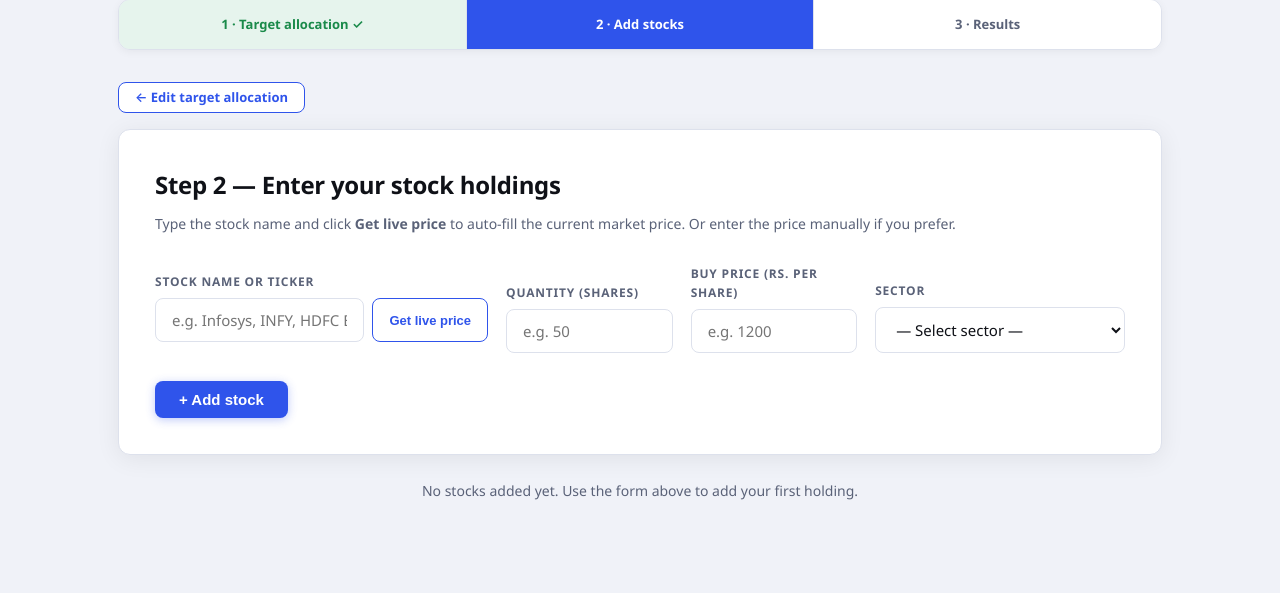
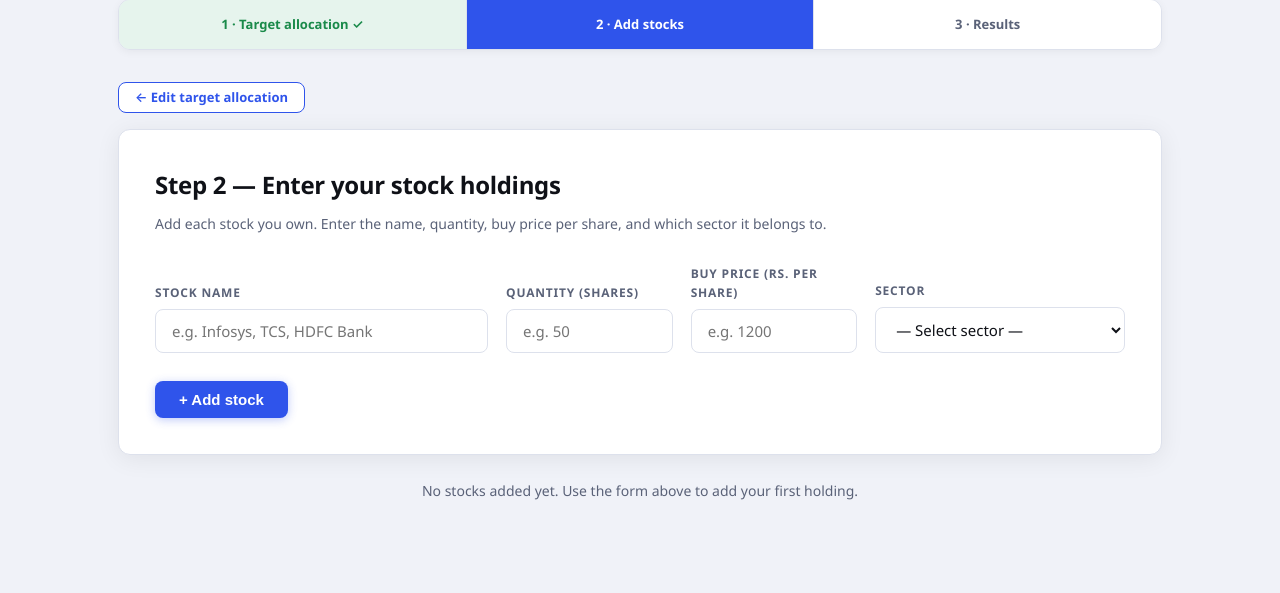
Before and after one commit to Bhavyamahan/stock-portfolio-diversification, a Flask app: page /session/1/stocks in a window 1280 px wide. Shown: the part 113-706 px from the top of the page. Run offline with Flask 3, Linux system fonts and the light colour scheme; the visitor is signed in with stand-in values (Sample User, id 1); data that the repository does not hold is empty; some libraries are stand-ins or nearby versions.

Commit message:
add_stocks.html

```diff
--- a/app/templates/add_stocks.html
+++ b/app/templates/add_stocks.html
@@ -11,21 +11,12 @@
 </div>
 <div class="card">
   <h2>Step 2 — Enter your stock holdings</h2>
-  <p class="hint">
-    Type the stock name and click <strong>Get live price</strong> to auto-fill the current market price.
-    Or enter the price manually if you prefer.
-  </p>
+  <p class="hint">Add each stock you own. Enter the name, quantity, buy price per share, and which sector it belongs to.</p>
   <form action="" method="POST" id="stock-form">
     <div class="stock-input-grid">
       <div class="field">
-        <label for="name">Stock name or ticker</label>
-        <div style="display:flex; gap:8px;">
-          <input type="text" id="name" name="name" placeholder="e.g. Infosys, INFY, HDFC Bank" required style="flex:1;" />
-          <button type="button" class="btn btn--secondary btn--sm" id="fetch-btn" onclick="fetchPrice()" style="white-space:nowrap;">
-            Get live price
-          </button>
-        </div>
-        <span id="price-status" style="font-size:12px; margin-top:4px;"></span>
+        <label for="name">Stock name</label>
+        <input type="text" id="name" name="name" placeholder="e.g. Infosys, TCS, HDFC Bank" required />
       </div>
       <div class="field">
         <label for="quantity">Quantity (shares)</label>
@@ -93,53 +84,3 @@
 <p class="hint" style="text-align:center; margin-top: 24px;">No stocks added yet. Use the form above to add your first holding.</p>
 {% endif %}
 {% endblock %}
-
-{% block scripts %}
-<script>
-function fetchPrice() {
-  var stockName = document.getElementById("name").value.trim();
-  if (!stockName) {
-    document.getElementById("price-status").textContent = "Please enter a stock name first.";
-    document.getElementById("price-status").style.color = "var(--clr-danger)";
-    return;
-  }
-  var btn = document.getElementById("fetch-btn");
-  btn.textContent = "Fetching...";
-  btn.disabled = true;
-  document.getElementById("price-status").textContent = "Looking up live price...";
-  document.getElementById("price-status").style.color = "var(--clr-muted)";
-
-  fetch("/api/get-price?stock=" + encodeURIComponent(stockName))
-    .then(function(res) { return res.json(); })
-    .then(function(data) {
-      btn.textContent = "Get live price";
-      btn.disabled = false;
-      if (data.success) {
-        document.getElementById("buy_price").value = data.price;
-        document.getElementById("price-status").textContent =
-          "Live price fetched: Rs." + data.price.toLocaleString("en-IN") +
-          " (" + data.ticker + ")";
-        document.getElementById("price-status").style.color = "var(--clr-success)";
-      } else {
-        document.getElementById("price-status").textContent =
-          data.error + " — please enter price manually.";
-        document.getElementById("price-status").style.color = "var(--clr-warning)";
-      }
-    })
-    .catch(function() {
-      btn.textContent = "Get live price";
-      btn.disabled = false;
-      document.getElementById("price-status").textContent =
-        "Could not fetch price. Please enter manually.";
-      document.getElementById("price-status").style.color = "var(--clr-danger)";
-    });
-}
-
-document.getElementById("name").addEventListener("keypress", function(e) {
-  if (e.key === "Enter") {
-    e.preventDefault();
-    fetchPrice();
-  }
-});
-</script>
-{% endblock %}
```
